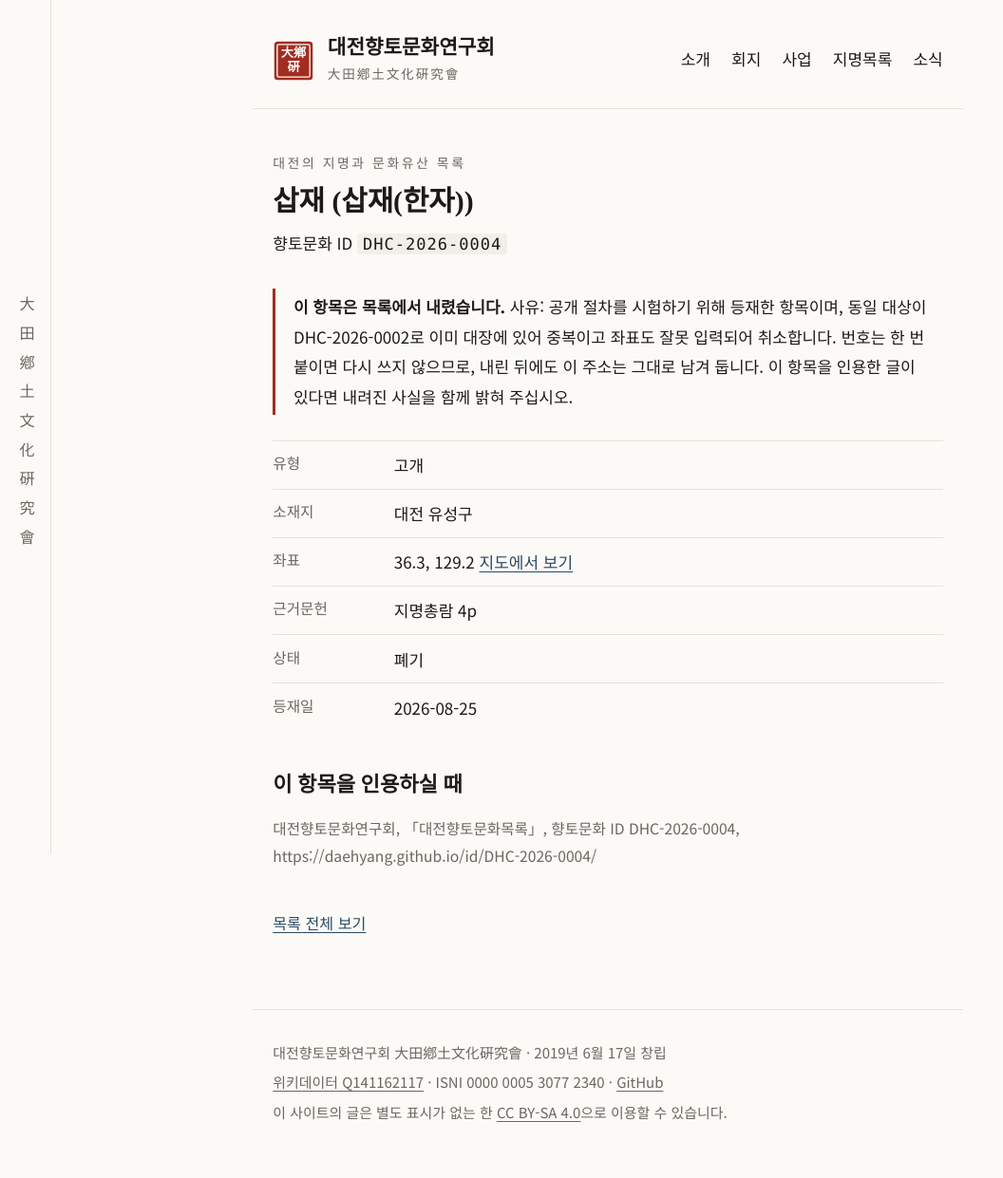
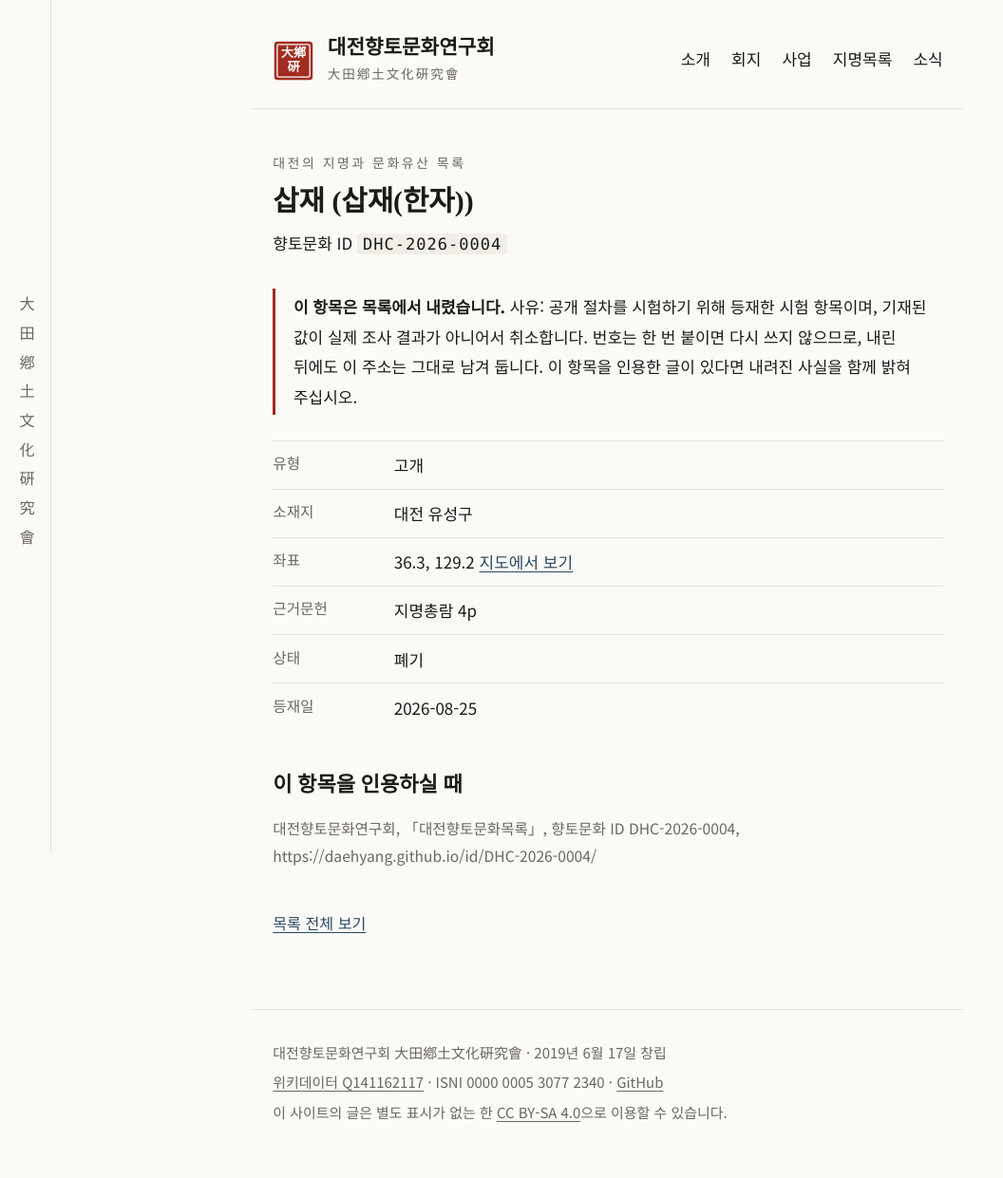
Before and after one commit to daehyang/daehyang.github.io, a Jekyll site: the page built from _placenames/DHC-2026-0004.md, in a window 1280 px wide. Shown: the whole page at 95% size, without its empty margins (0-1056 px from the left). Built offline with Jekyll 4.4.1, drawn with Linux system fonts in a browser that asks for light colours.

Commit message:
공개 목록 갱신 (internal 대장에서 생성)

```diff
--- a/_placenames/DHC-2026-0004.md
+++ b/_placenames/DHC-2026-0004.md
@@ -14,6 +14,6 @@ lon: "129.2"
 source: "지명총람 4p"
 status: "폐기"
 registered: "2026-08-25"
-retired_reason: "공개 절차를 시험하기 위해 등재한 항목이며, 동일 대상이 DHC-2026-0002로 이미 대장에 있어 중복이고 좌표도 잘못 입력되어 취소합니다."
+retired_reason: "공개 절차를 시험하기 위해 등재한 시험 항목이며, 기재된 값이 실제 조사 결과가 아니어서 취소합니다."
 description: "대전 유성구의 고개. 향토문화 ID DHC-2026-0004."
 ---
--- a/assets/data/placenames.csv
+++ b/assets/data/placenames.csv
@@ -1,2 +1,2 @@
 ID,지명,한자,유형,소재지,좌표(위도),좌표(경도),근거문헌,위키데이터QID,위키백과,상태,등재일,폐기사유
-DHC-2026-0004,삽재,삽재(한자),고개,대전 유성구,36.3,129.2,지명총람 4p,,,폐기,2026-08-25,"공개 절차를 시험하기 위해 등재한 항목이며, 동일 대상이 DHC-2026-0002로 이미 대장에 있어 중복이고 좌표도 잘못 입력되어 취소합니다."
+DHC-2026-0004,삽재,삽재(한자),고개,대전 유성구,36.3,129.2,지명총람 4p,,,폐기,2026-08-25,"공개 절차를 시험하기 위해 등재한 시험 항목이며, 기재된 값이 실제 조사 결과가 아니어서 취소합니다."
```
